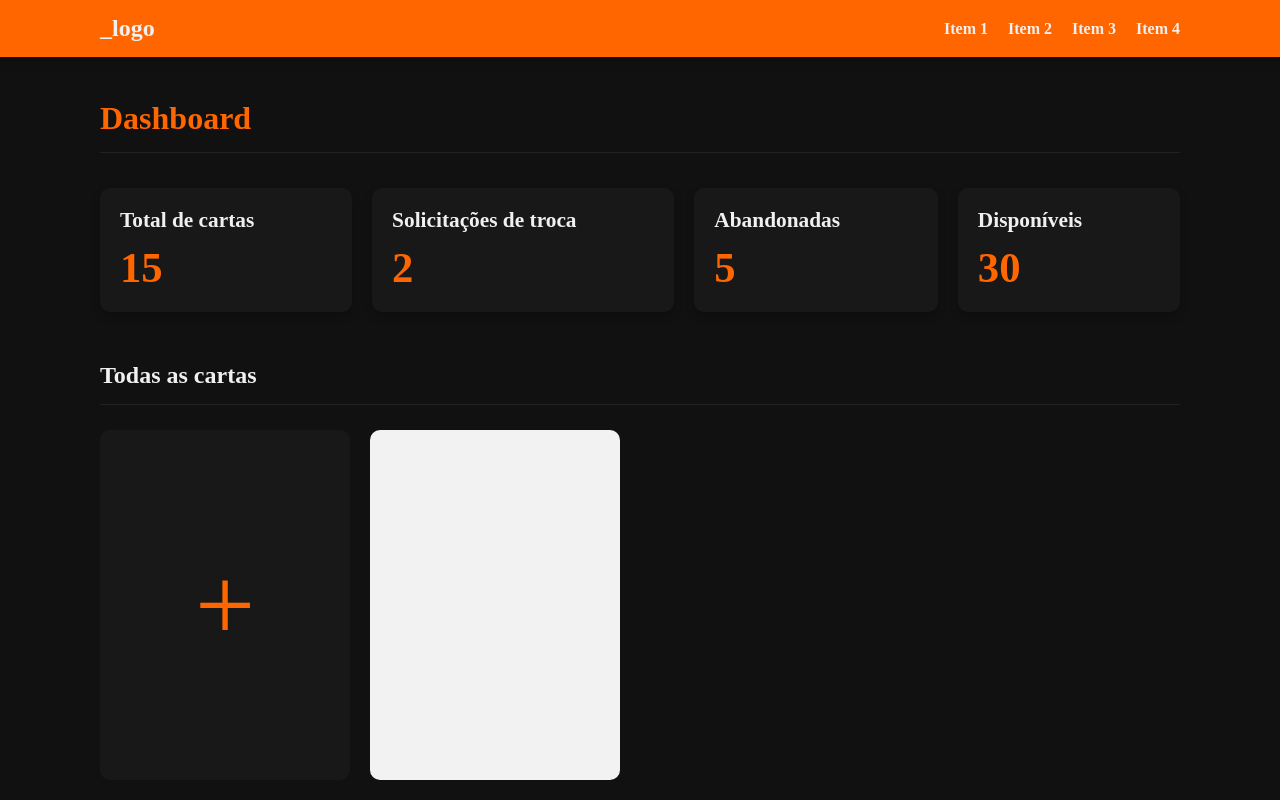
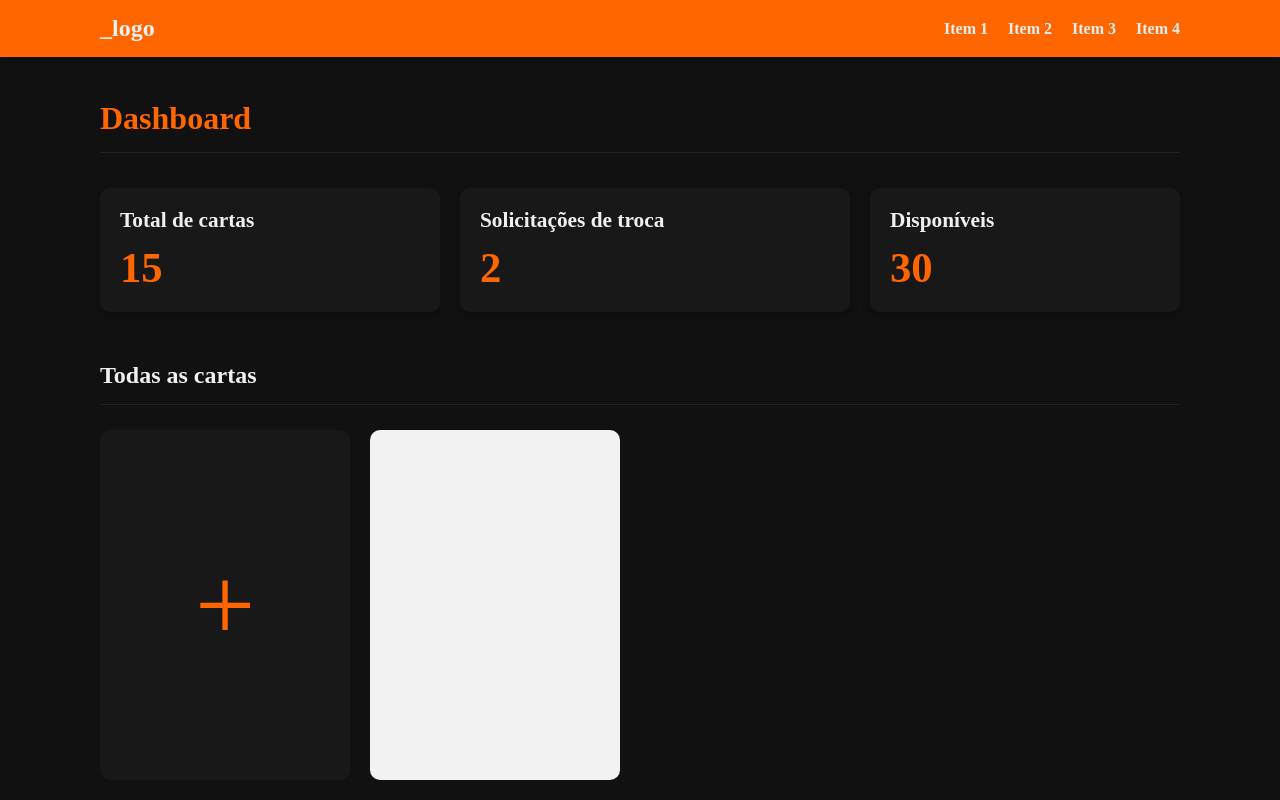
Before and after one commit to jonatas-almeida/inmeta-card-trader, an Angular app: page /dashboard in a window 1280 px wide. Built offline with nearby package versions, Linux system fonts and the light colour scheme; a web font is replaced by a local one.

Commit message:
Quick HTML and Scss adjustment

```diff
--- a/src/app/pages/dashboard/dashboard.component.html
+++ b/src/app/pages/dashboard/dashboard.component.html
@@ -17,12 +17,6 @@
                 <div class="dashboard-card">
                     <h3>Solicitações de troca</h3>
                     <p>2</p>
-                </div>
-            </app-card>
-            <app-card>
-                <div class="dashboard-card">
-                    <h3>Abandonadas</h3>
-                    <p>5</p>
                 </div>
             </app-card>
             <app-card>
--- a/src/app/pages/dashboard/dashboard.component.scss
+++ b/src/app/pages/dashboard/dashboard.component.scss
@@ -39,8 +39,9 @@
         gap: 20px;
 
         .dashboard-card-section {
+            width: 100%;
             display: grid;
-            grid-template-columns: auto auto auto auto;
+            grid-template-columns: auto auto auto;
             gap: 20px;
             margin-top: 20px;
 
@@ -86,6 +87,7 @@
                     border: none;
                     border-radius: 10px;
                     transition: all .2s;
+                    cursor: pointer;
 
                     &:hover {
                         transform: scale(1.05);
@@ -94,7 +96,6 @@
 
                 .blank-card {
                     background-color: var(--app-form-background-color);
-                    cursor: pointer;
                     font-size: 80pt;
                     color: var(--app-primary-text-color);
 
```
